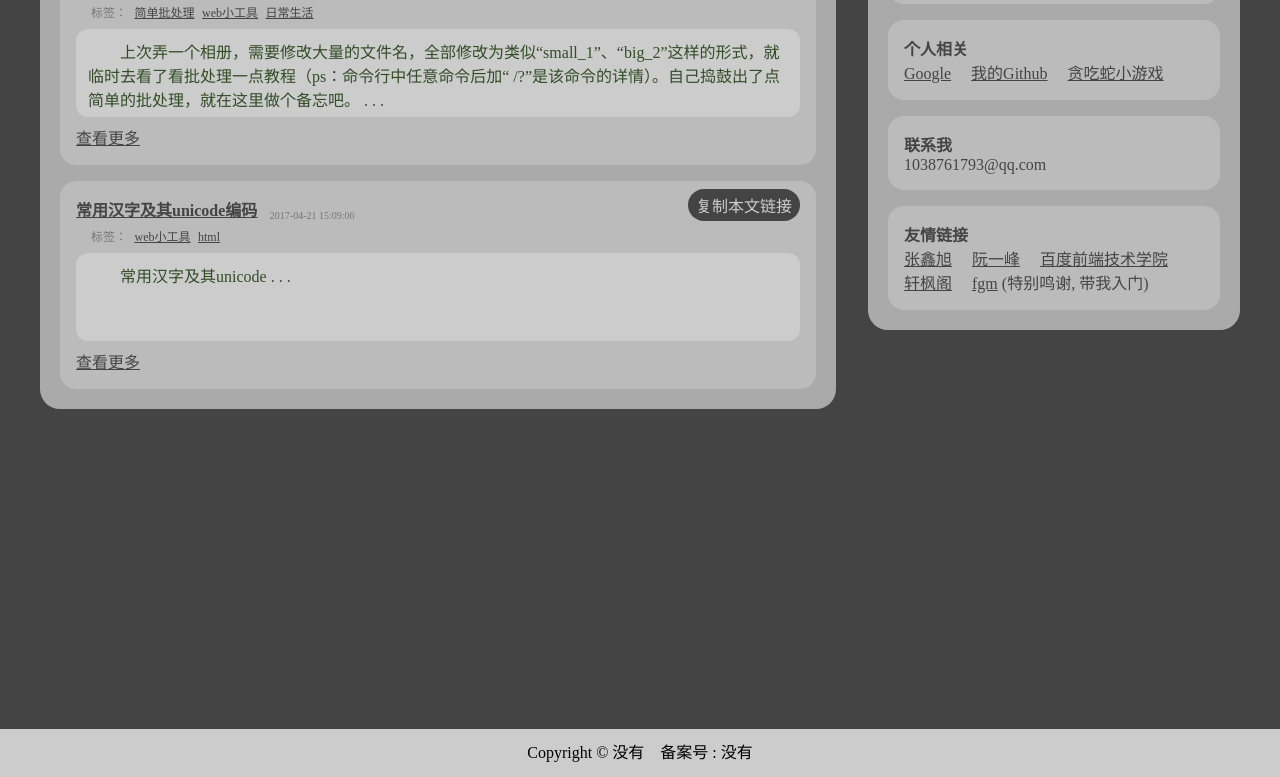
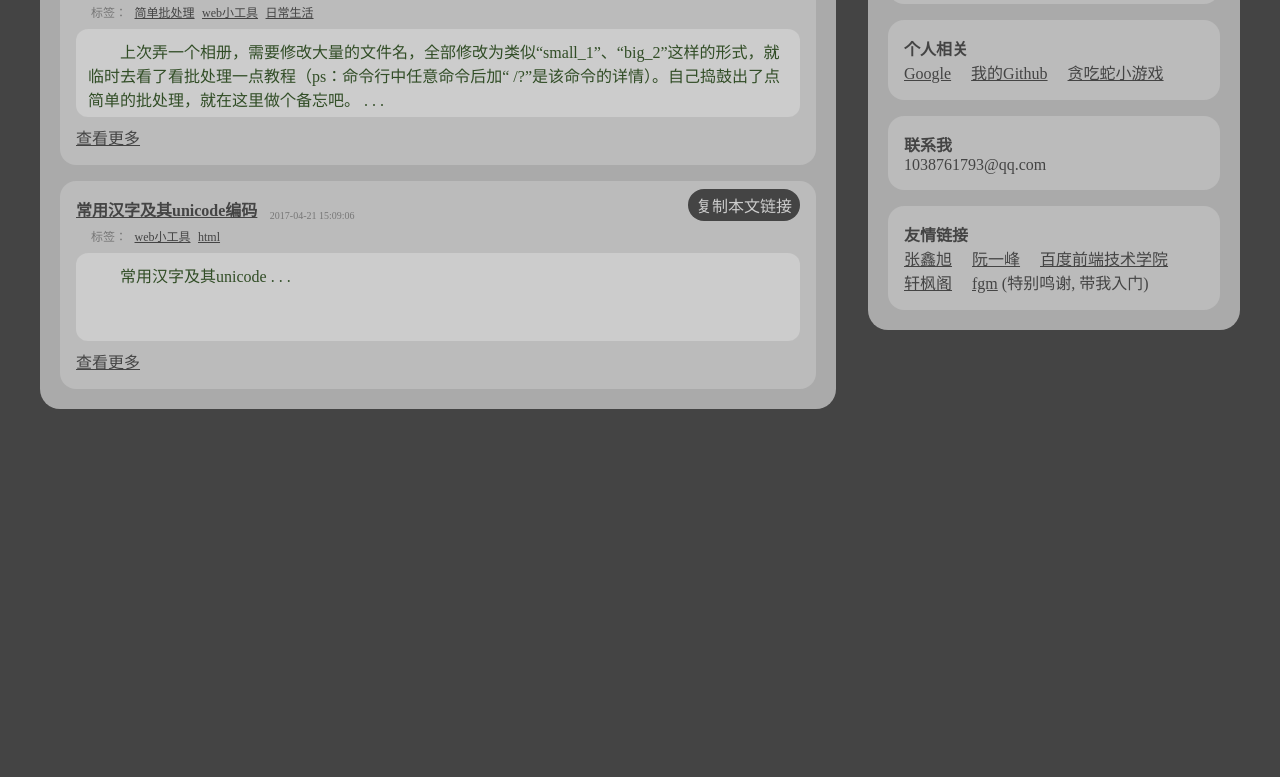
Before and after one commit to xiaomingTang/blog, a plain HTML site: page index.html in a window 1280 px wide. Shown: the part 1329-2106 px from the top of the page. After the commit the page ends 1738 px from the top, so only its background shows below. Drawn offline with Linux system fonts and the light colour scheme.

Commit message:
日历微调，主页暂且去掉footer栏

```diff
--- a/homepage/homepage.js
+++ b/homepage/homepage.js
@@ -175,6 +175,10 @@
 						date: [2017, 3, 27],
 						content: "图片白底变透明"
 					},
+					{
+						date: [2017, 5, 5],
+						content: "js红黑树"
+					}
 				],
 				fn: handleClick,
 			};
```
Also changed, not shown: index.html (+2 -2 lines).
